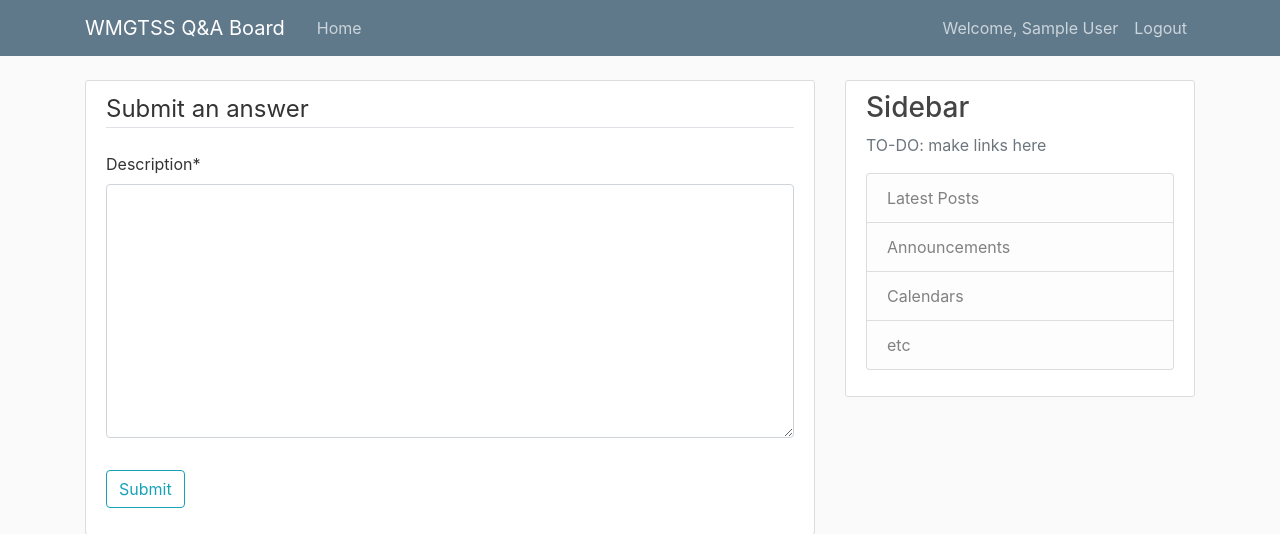
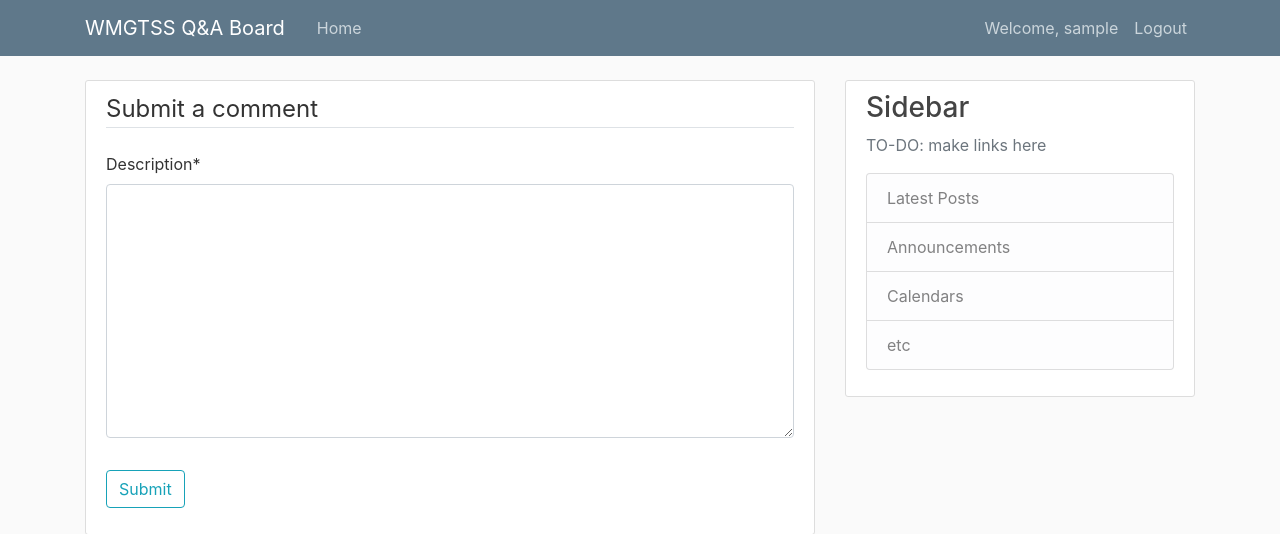
Before and after one commit to Jonnygibb/QnA-board-wmgtss, a Django app: a page that uses app/board/templates/users/base.html in a window 1280 px wide. Shown: the top 534 px of the page. Run offline with Django 4.2, Linux system fonts and the light colour scheme; a user stored in the database is signed in; tables that the repository leaves empty hold one stand-in row (values such as "Sample post"); some libraries are stand-ins or nearby versions.

Commit message:
minor bug fixes

```diff
--- a/app/board/templates/users/base.html
+++ b/app/board/templates/users/base.html
@@ -37,7 +37,11 @@
               <!-- Navbar Right Side -->
               <div class="navbar-nav">
               {% if user.is_authenticated %}
-                <a class="nav-item nav-link">Welcome, {{ user.first_name }} {{ user.last_name }}</a>
+                {% if user.is_superuser %}
+                  <a class="nav-item nav-link">Welcome, {{ user }}</a>
+                {% else %}
+                  <a class="nav-item nav-link">Welcome, {{ user.first_name }} {{ user.last_name }}</a>
+                {% endif %}
                 <a class="nav-item nav-link" href="{% url 'logout' %}">Logout</a>
               {% else %}
                 <a class="nav-item nav-link" href="{% url 'login' %}">Login</a>
--- a/app/board/templates/users/comment_form.html
+++ b/app/board/templates/users/comment_form.html
@@ -5,7 +5,7 @@
         <form action="" method="post">
             {% csrf_token %}
             <fieldset class="form-group">
-                <legend class="border-bottom mb-4">Submit an comment</legend>
+                <legend class="border-bottom mb-4">Submit a comment</legend>
                 {{ form|crispy }}
             </fieldset>
             <div class="form-group">
--- a/app/board/templates/users/home.html
+++ b/app/board/templates/users/home.html
@@ -94,7 +94,11 @@
           <br>
           <div class="comment media-body">
             <small class="text-muted article-content">{{ comment.description }}</small>
-            <small class="blue"> - {{ comment.user }}</small>
+            {% if answer.user.is_superuser %}
+              <small class="blue">{{ comment.user }}</small>
+            {% else %}
+              <small class="blue mr-2">{{ comment.user.first_name }} {{ comment.user.last_name }}</small>
+            {% endif %}
             <small class="text-muted">@ {{ comment.created_at }}</small>
             {% if user.is_superuser or user == comment.user %}
               <a class="btn btn-danger btn-sm" href="{% url 'comment-delete' question.slug comment.id %}">
--- a/app/board/views.py
+++ b/app/board/views.py
@@ -175,7 +175,7 @@ class AnswerDeleteView(UserPassesTestMixin, DeleteView):
 
 class CommentCreateView(CreateView):
     model = Comment
-    template_name = 'users/answer_form.html'
+    template_name = 'users/comment_form.html'
     fields = ['description']
     success_url = '/'
 
```
